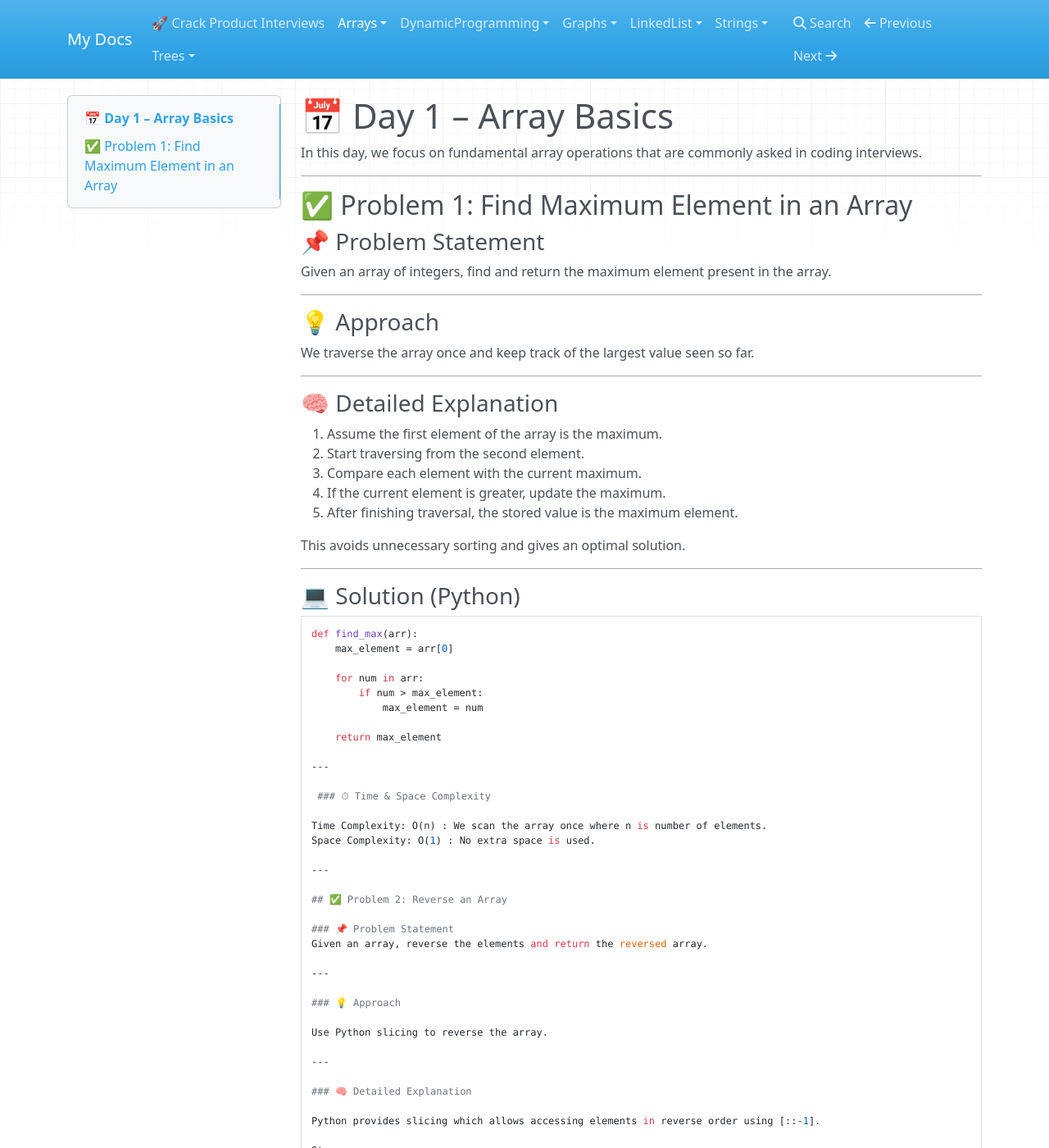
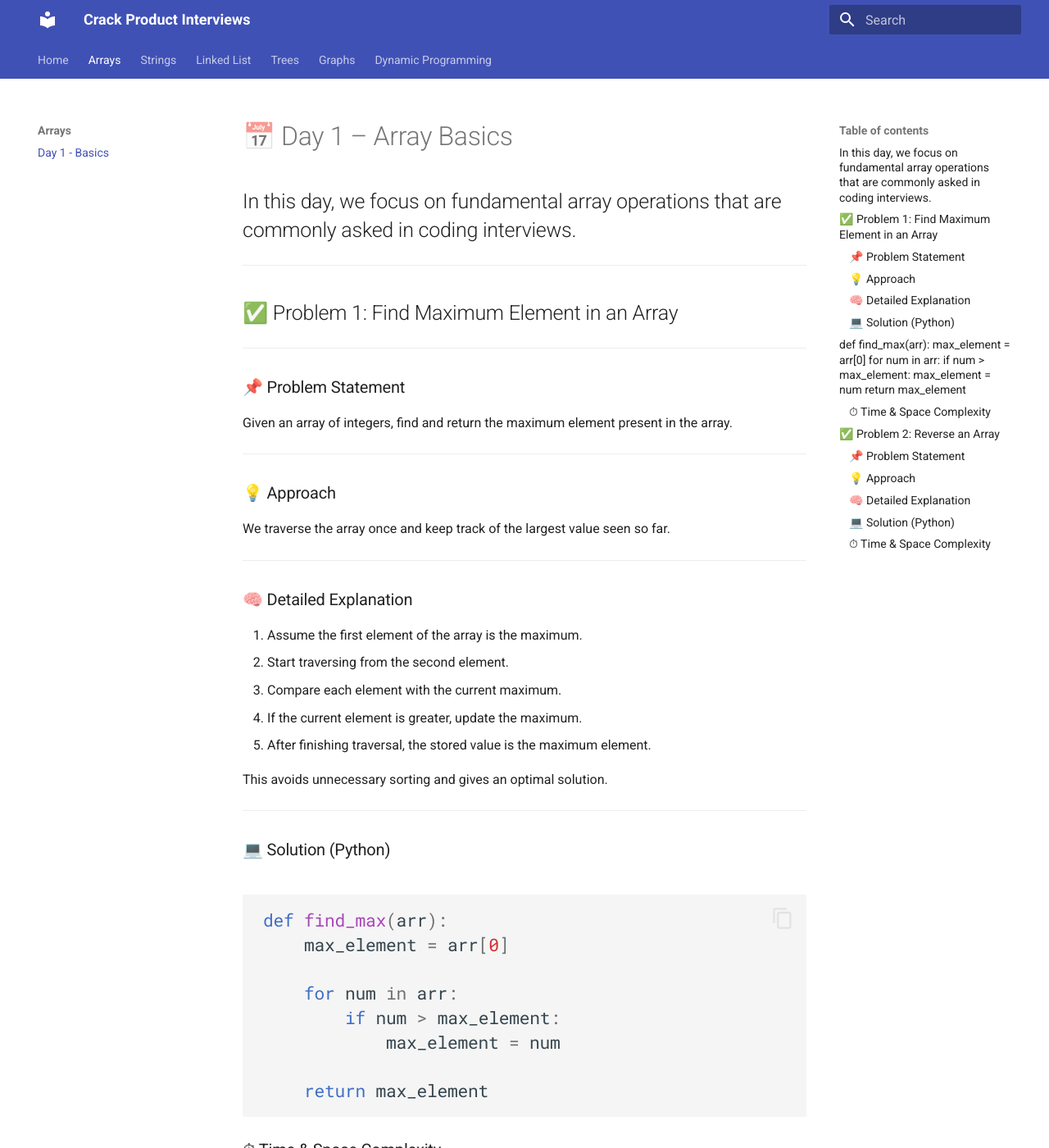
Before and after one commit to banuprakashm/CrackProductInterviews, an MkDocs documentation site: the page built from docs/Arrays/Day1.md, in a window 1280 px wide and 1400 px high. Shown: the whole window at 82% size. Built offline with MkDocs 1.6.1 and Material for MkDocs 9.7.7, drawn with Linux system fonts in a browser that asks for light colours; nearby versions of some CDN libraries; some of the changed text lies outside the part shown.

Commit message:
Enhance Day 1 design, improve theme configuration, and update README
- Redesigned Arrays Day 1 with structured formatting and improved readability
- Upgraded MkDocs Material theme configuration for better UI/UX
- Updated main README with project vision, roadmap, and contribution guidelines
- Improved documentation styling and navigation structure

````diff
--- a/docs/Arrays/Day1.md
+++ b/docs/Arrays/Day1.md
@@ -1,10 +1,11 @@
 # 📅 Day 1 – Array Basics
 
-In this day, we focus on fundamental array operations that are commonly asked in coding interviews.
-
+## In this day, we focus on fundamental array operations that are commonly asked in coding interviews.
 ---
 
 ## ✅ Problem 1: Find Maximum Element in an Array
+
+---
 
 ### 📌 Problem Statement
 Given an array of integers, find and return the maximum element present in the array.
@@ -40,10 +41,10 @@ def find_max(arr):
             max_element = num
 
     return max_element
-
+```
 ---
 
- ### ⏱ Time & Space Complexity
+### ⏱ Time & Space Complexity
 
 Time Complexity: O(n) : We scan the array once where n is number of elements.
 Space Complexity: O(1) : No extra space is used.
@@ -51,6 +52,8 @@ Space Complexity: O(1) : No extra space is used.
 ---
 
 ## ✅ Problem 2: Reverse an Array
+
+---
 
 ### 📌 Problem Statement
 Given an array, reverse the elements and return the reversed array.
--- a/mkdocs.yml
+++ b/mkdocs.yml
@@ -1 +1,40 @@
-site_name: My Docs
+site_name: Crack Product Interviews
+
+theme:
+  name: material
+  language: en
+  features:
+    - navigation.instant
+    - navigation.tabs
+    - navigation.sections
+    - navigation.expand
+    - navigation.top
+    - content.code.copy
+    - content.code.annotate
+    - search.highlight
+    - search.suggest
+    - search.share
+
+markdown_extensions:
+  - admonition
+  - pymdownx.highlight
+  - pymdownx.superfences
+  - pymdownx.details
+  - pymdownx.tabbed
+  - pymdownx.emoji
+  - attr_list
+
+nav:
+  - Home: index.md
+  - Arrays:
+      - Day 1 - Basics: Arrays/Day1.md
+  - Strings:
+      - Day 1 - Basics: Strings/Day1.md
+  - Linked List:
+      - Coming Soon: LinkedList/coming-soon.md
+  - Trees:
+      - Coming Soon: Trees/coming-soon.md
+  - Graphs:
+      - Coming Soon: Graphs/coming-soon.md
+  - Dynamic Programming:
+      - Coming Soon: DynamicProgramming/coming-soon.md
````
Also changed, not shown: README.md (+28 -2 lines).
